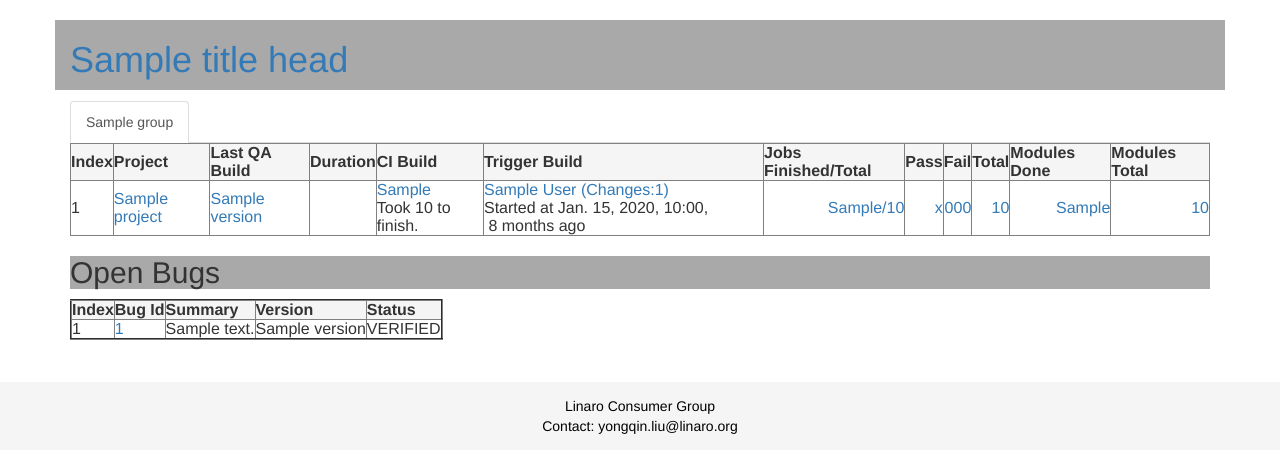
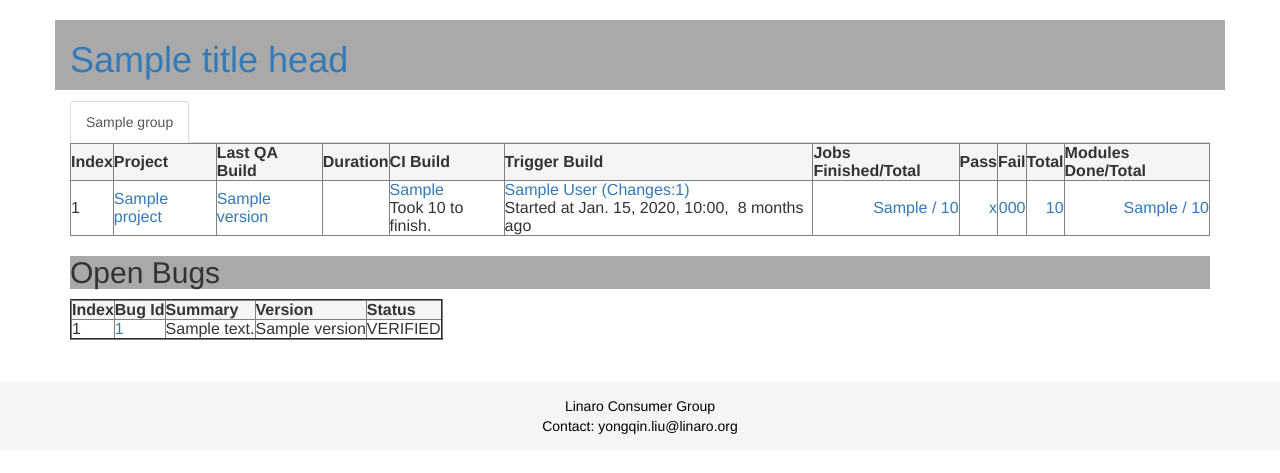
Before and after one commit to tom-gall/android-report, a Django app: template lkft/templates/lkft-projects.html in a window 1280 px wide. Shown: the part 51-524 px from the top of the page. Run offline with Django 3.2, Linux system fonts and the light colour scheme; the template is opened without the code that fills it: most values are stand-ins (such as "Sample title", 1, 10 or a date in 2020); some libraries are stand-ins or nearby versions.

Commit message:
lkft: show modules done and total in one column
Signed-off-by: Yongqin Liu <yongqin.liu@linaro.org>
Change-Id: I5933f217fafcd07cdf18fc346b113bec28142167

```diff
--- a/lkft/templates/lkft-projects-table.html
+++ b/lkft/templates/lkft-projects-table.html
@@ -10,8 +10,7 @@
         <th>Pass</th>
         <th>Fail</th>
         <th>Total</th>
-        <th>Modules Done</th>
-        <th>Modules Total</th>
+        <th>Modules Done/Total</th>
 </tr>
 {% for project in projects %}
 <tr>
@@ -93,20 +92,18 @@
     {% if project.last_build %}
         {% with project.last_build as last_build %}
         {% with last_build.numbers_of_result as numbers_of_result %}
-        <td align="right"><a href="/lkft/jobs/?build_id={{last_build.id}}">{{ numbers_of_result.jobs_finished }}/{{ numbers_of_result.jobs_total }}</a></td>
+        <td align="right"><a href="/lkft/jobs/?build_id={{last_build.id}}">{{ numbers_of_result.jobs_finished }} / {{ numbers_of_result.jobs_total }}</a></td>
         <td align="right"><a href="/lkft/jobs/?build_id={{last_build.id}}">{{ numbers_of_result.number_passed }}</a></td>
         <td align="right"><a href="/lkft/jobs/?build_id={{last_build.id}}">{{ numbers_of_result.number_failed }}</a></td>
         <td align="right"><a href="/lkft/jobs/?build_id={{last_build.id}}">{{ numbers_of_result.number_total }}</a></td>
-        <td align="right"><a href="/lkft/jobs/?build_id={{last_build.id}}">{{ numbers_of_result.modules_done }}</a></td>
         {% if last_build.build_status == 'JOBSCOMPLETED' and numbers_of_result.modules_total == 0 %}
-        <td align="right"><a href="/lkft/jobs/?build_id={{last_build.id}}"><p style="background-color: red">{{ numbers_of_result.modules_total }}</p></a></td>
+        <td align="right"><a href="/lkft/jobs/?build_id={{last_build.id}}"><p style="background-color: red">{{ numbers_of_result.modules_done }} / {{ numbers_of_result.modules_total }}</p></a></td>
         {% else %}
-        <td align="right"><a href="/lkft/jobs/?build_id={{last_build.id}}">{{ numbers_of_result.modules_total }}</a></td>
+        <td align="right"><a href="/lkft/jobs/?build_id={{last_build.id}}">{{ numbers_of_result.modules_done }} / {{ numbers_of_result.modules_total }}</a></td>
         {% endif %}
         {% endwith %}
         {% endwith %}
     {% else %}
-        <td align="right">-/-</td>
         <td align="right">Please</td>
         <td align="right">Refresh</td>
         <td align="right">To</td>
```
